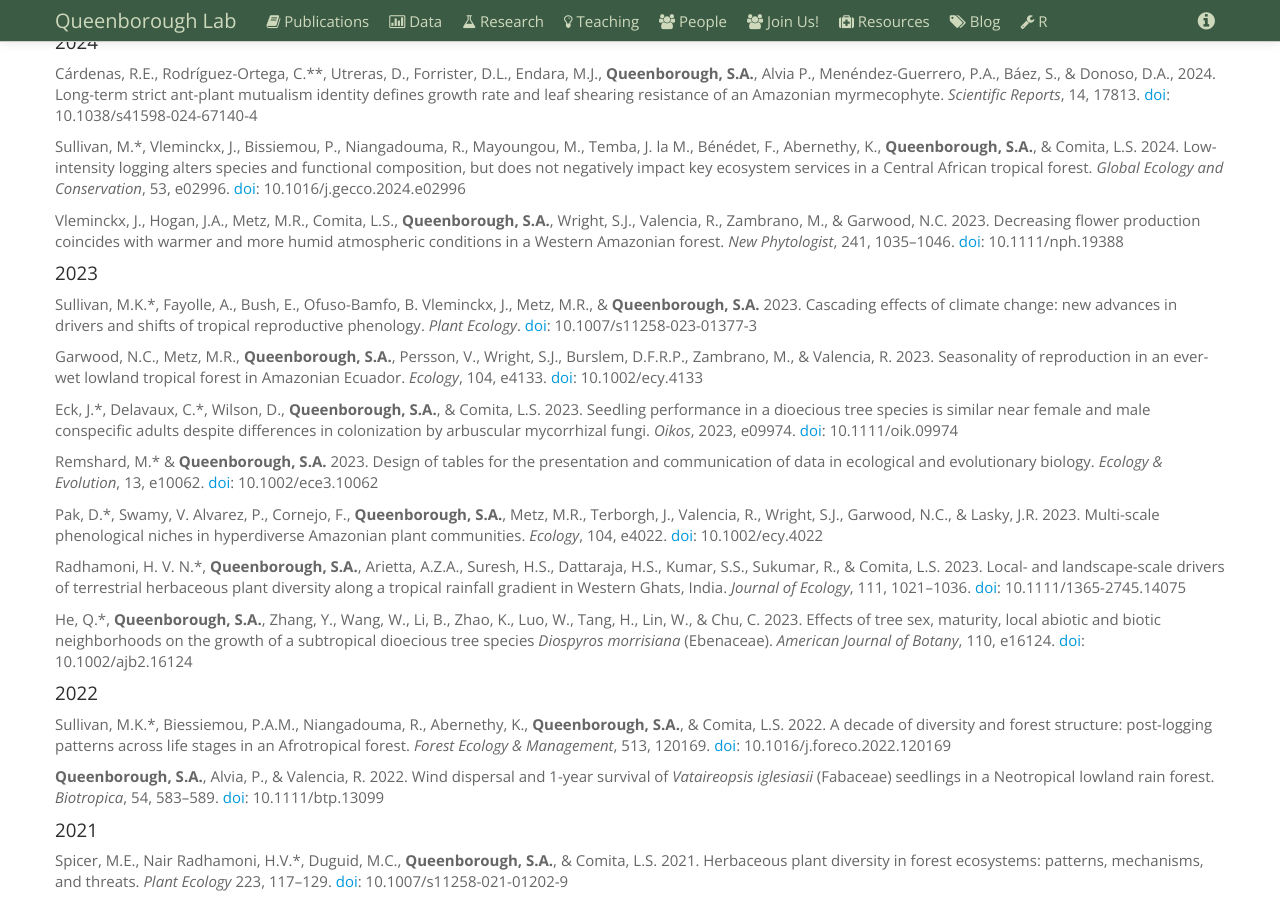
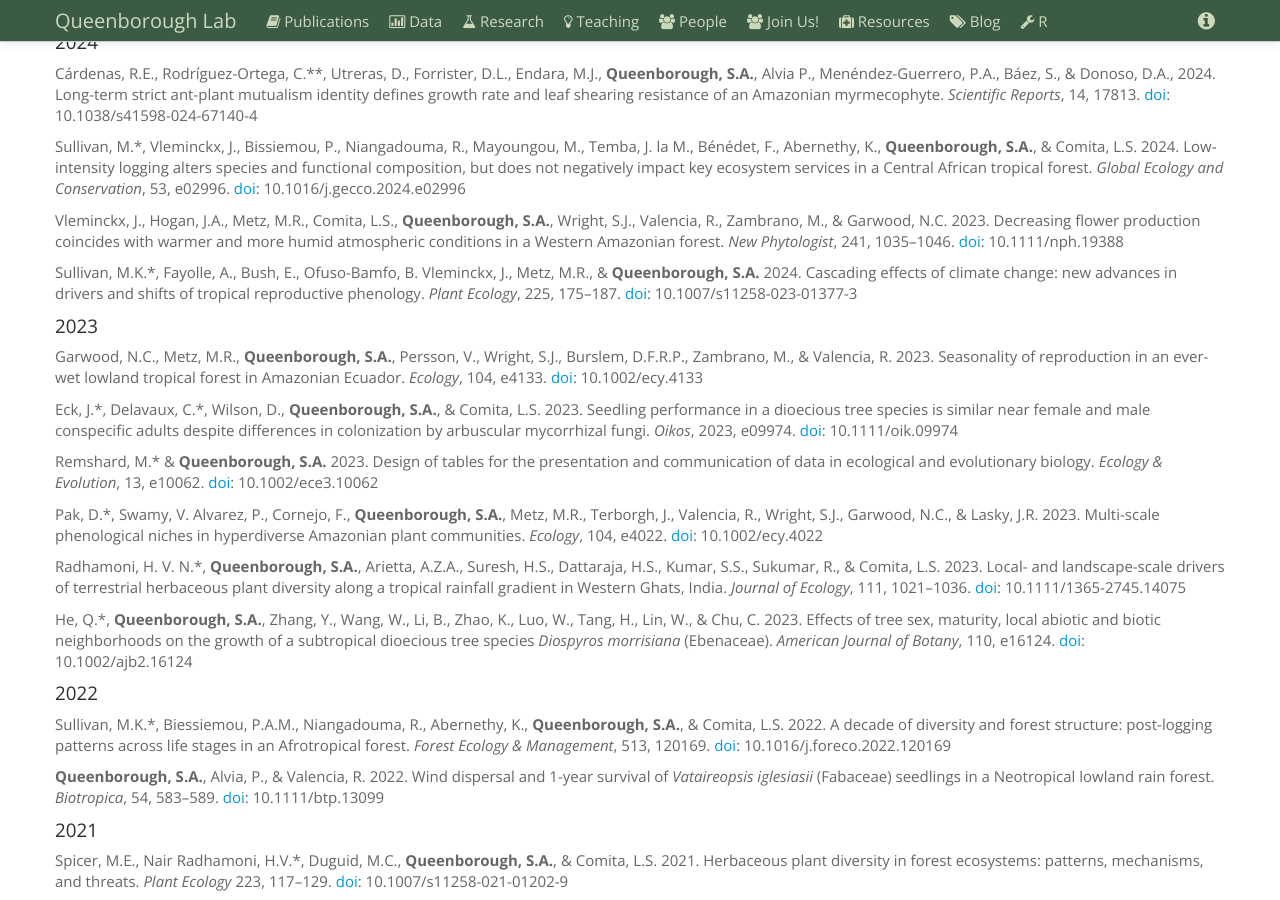
Before and after one commit to saq/saq.github.io, a Jekyll site: the page built from publications.md, in a window 1280 px wide and 900 px high, scrolled down 997 px. Built offline with Jekyll 4.4.1, drawn with Linux system fonts in a browser that asks for light colours.

Commit message:
Update publications.md

```diff
--- a/publications.md
+++ b/publications.md
@@ -79,10 +79,10 @@ Sullivan, M.\*, Vleminckx, J., Bissiemou, P., Niangadouma, R., Mayoungou, M., Te
 
 Vleminckx, J., Hogan, J.A., Metz, M.R., Comita, L.S., **Queenborough, S.A.**, Wright, S.J., Valencia, R., Zambrano, M., & Garwood, N.C. 2023. Decreasing flower production coincides with warmer and more humid atmospheric conditions in a Western Amazonian forest. *New Phytologist*, 241, 1035--1046. [doi](https://doi.org/10.1111/nph.19388): 10.1111/nph.19388
 
+Sullivan, M.K.\*, Fayolle, A., Bush, E., Ofuso-Bamfo, B. Vleminckx, J., Metz, M.R., & **Queenborough, S.A.** 2024. Cascading effects of climate change: new advances in drivers and shifts of tropical reproductive phenology. *Plant Ecology*, 225, 175–187. [doi](https://doi.org/10.1007/s11258-023-01377-3): 10.1007/s11258-023-01377-3
+
 
 #### 2023
-
-Sullivan, M.K.\*, Fayolle, A., Bush, E., Ofuso-Bamfo, B. Vleminckx, J., Metz, M.R., & **Queenborough, S.A.** 2023. Cascading effects of climate change: new advances in drivers and shifts of tropical reproductive phenology. *Plant Ecology*. [doi](https://doi.org/10.1007/s11258-023-01377-3): 10.1007/s11258-023-01377-3
 
 Garwood, N.C., Metz, M.R., **Queenborough, S.A.**, Persson, V., Wright, S.J., Burslem, D.F.R.P., Zambrano, M., & Valencia, R. 2023. Seasonality of reproduction in an ever-wet lowland tropical forest in Amazonian Ecuador. *Ecology*, 104, e4133. [doi](https://doi.org/10.1002/ecy.4133): 10.1002/ecy.4133
 
```
